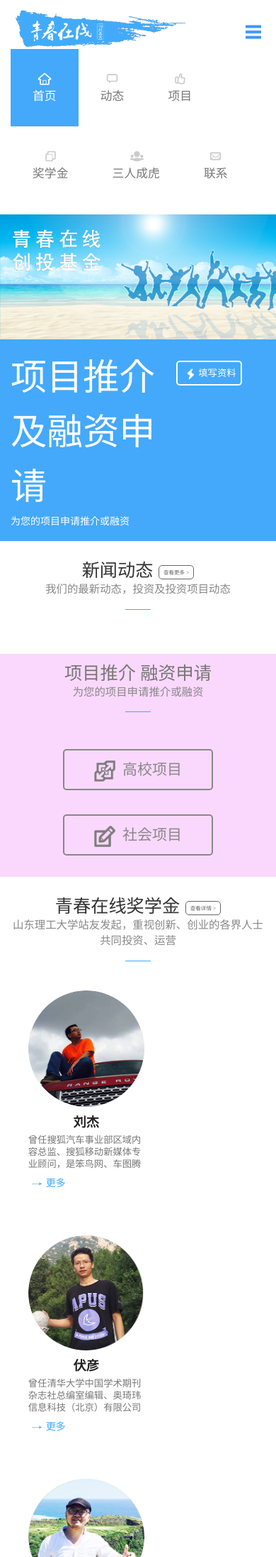
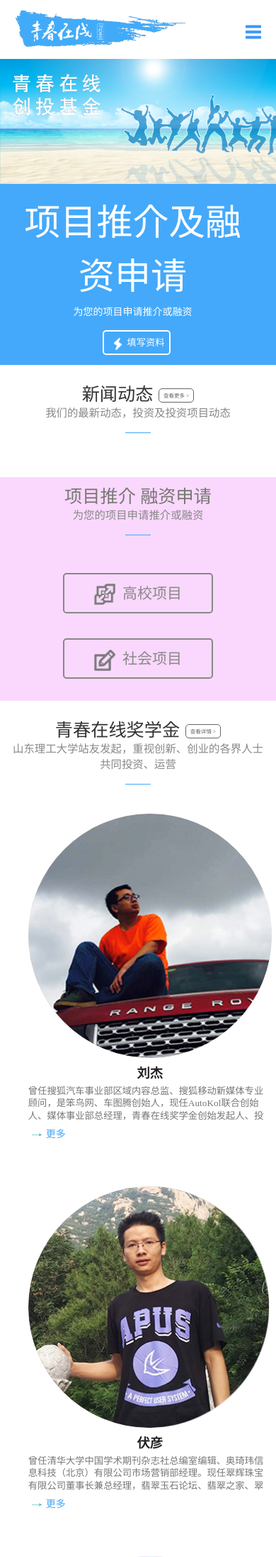
Before and after one commit to Tolecen/YouthFundWebSite, a PHP site: template views/default/index_all.php in a window 390 px wide. Shown: the top 2193 px of the page at 71% size. Run offline with PHP 8.4, Linux system fonts and the light colour scheme; the template is opened without the code that fills it, so the values that code supplies are empty; some web fonts are replaced.

Commit message:
优化界面显示

```diff
--- a/static/css/style.css
+++ b/static/css/style.css
@@ -158,7 +158,7 @@ label{
 }
 .news-section-grid .imgintro{
 	width:100%;
-	height: 262.5px;
+	height: 75%;
 	overflow: hidden;
 }
 img.readmore {
@@ -350,6 +350,12 @@ i.news12{
 .top-menu ul li a:hover div.message i.news1{
 	display:block;
 }
+.top-menu2 ul li a:hover div.message i.news{
+	display:none;
+}
+.top-menu2 ul li a:hover div.message i.news1{
+	display:block;
+}
 i.service{
 	width:25px;
 	height:25px;
@@ -384,6 +390,12 @@ i.service12{
 .top-menu ul li a:hover div.ser i.service1{
 	display:block;
 }
+.top-menu2 ul li a:hover div.ser i.service{
+	display:none;
+}
+.top-menu2 ul li a:hover div.ser i.service1{
+	display:block;
+}
 i.about{
 	width:25px;
 	height:25px;
@@ -416,6 +428,12 @@ i.about12{
 	display:none;
 }
 .top-menu ul li a:hover div.abt i.about1{
+	display:block;
+}
+.top-menu2 ul li a:hover div.abt i.about{
+	display:none;
+}
+.top-menu2 ul li a:hover div.abt i.about1{
 	display:block;
 }
 i.works{
@@ -1301,6 +1319,9 @@ i.more{
 	.top-menu ul li a {
 		font-size: 1.1em;
 	}
+	.top-menu2 ul li a {
+		font-size: 1.1em;
+	}
 	.banner {
 		min-height: 380px;
 	}
@@ -1732,6 +1753,31 @@ i.more{
 		width: 100%;
 		padding: 0.5em 0em;
 	}
+	.top-menu2{
+		width:100%;
+		display: none;
+		text-align:center;
+		background:#45c7c9;
+		padding:0;
+		margin-top:10px;
+	}
+	.top-menu2 ul{
+		float:none;
+		width:100%;
+	}
+	.top-menu2 ul li{
+		display:block;
+		float: none;
+	}
+	.top-menu2 ul li a.active {
+		padding: 0.5em 0em;
+	}
+	.top-menu2 ul li a{
+		color:#000;
+		display: block;
+		width: 100%;
+		padding: 0.5em 0em;
+	}
 	.logo {
 		margin-top: 0;
 	}
@@ -1999,7 +2045,7 @@ i.more{
 	}
 	.works-section-grid {
 		margin-top: 1.5em;
-		width: 50%;
+		width: 100%;
 		float: left;
 		padding: 0 8px;
 	}
@@ -2015,10 +2061,10 @@ i.more{
 		padding-top: 1.5em;
 	}
 	.about-section-grid {
-		width: 50%;
+		width: 100%;
 	}
 	.about-section-grid p {
-		height: 85px;
+		height: auto;
 	}
 	.about-section-grid:nth-child(3){
 		display:none;
@@ -2083,11 +2129,14 @@ i.more{
 		min-height: 176px;
 	}
 	.purchase-right {
-		width: 35%;
+		width: 40%;
+        margin-right: 110px;
+        text-align: center;
 		margin-top:1.5em;
 	}
 	.purchase-left {
-		width: 65%;
+		width: 100%;
+        text-align: center;
 
 	}
 	.purchase-left h4 {
@@ -2211,6 +2260,9 @@ min-height: 140px;
 padding: 20px 0 0 0;
 }
 .top-menu ul li a {
+font-size: 1em;
+}
+.top-menu2 ul li a {
 font-size: 1em;
 }
 .purchase-right a img {
--- a/views/default/index_all.php
+++ b/views/default/index_all.php
@@ -97,7 +97,7 @@
         <!-- script for menu -->
         <script>
             $("span.menu").click(function () {
-                $(".top-menu").slideToggle("slow", function () {
+                $(".top-menu2").slideToggle("slow", function () {
                     // Animation complete.
                 });
             });
@@ -334,14 +334,15 @@
 
     <script type="text/javascript">
         $(document).ready(function () {
-            /*
-             var defaults = {
-             containerID: 'toTop', // fading element id
-             containerHoverID: 'toTopHover', // fading element hover id
-             scrollSpeed: 1200,
-             easingType: 'linear'
-             };
-             */
+
+            $('.imgintro img').each(function() {
+                var width = $(this).width();    // 图片实际宽度
+                var ratio = 0.75;   // 计算缩放比例
+                $(this).css("width", width); // 设定实际显示宽度
+                var height = width * ratio;    // 计算等比例缩放后的高度
+                $(this).css("height", height);  // 设定等比例缩放后的高度
+
+            });
 
             $().UItoTop({easingType: 'easeOutQuart'});
 
```
Also changed, not shown: static/js/register.js (+5 -5 lines), views/default/article_item.php (+19 -8 lines), 1 other file.
